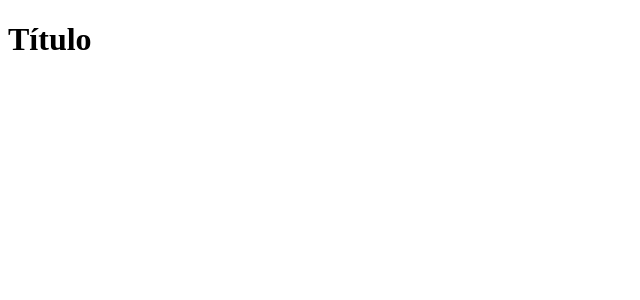
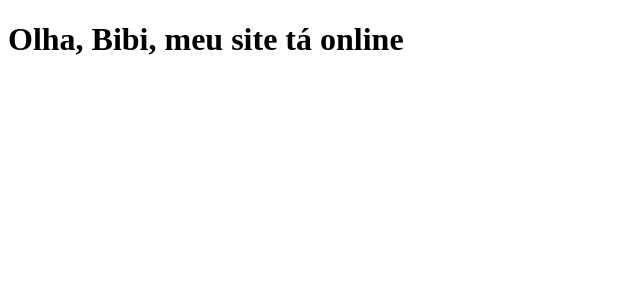
Before and after one commit to brenorb/clone-tabnews, a Next.js app: page / in a window 1280 px wide. Shown: the top 300 px of the page, without its empty margins (0-640 px from the left). Built offline with nearby package versions, Linux system fonts and the light colour scheme.

Commit message:
modifica a frase

```diff
--- a/pages/index.js
+++ b/pages/index.js
@@ -1,5 +1,5 @@
 function Home() {
-	return <h1>Título</h1>
+	return <h1>Olha, Bibi, meu site tá online</h1>
 }
 
 export default Home;
```
